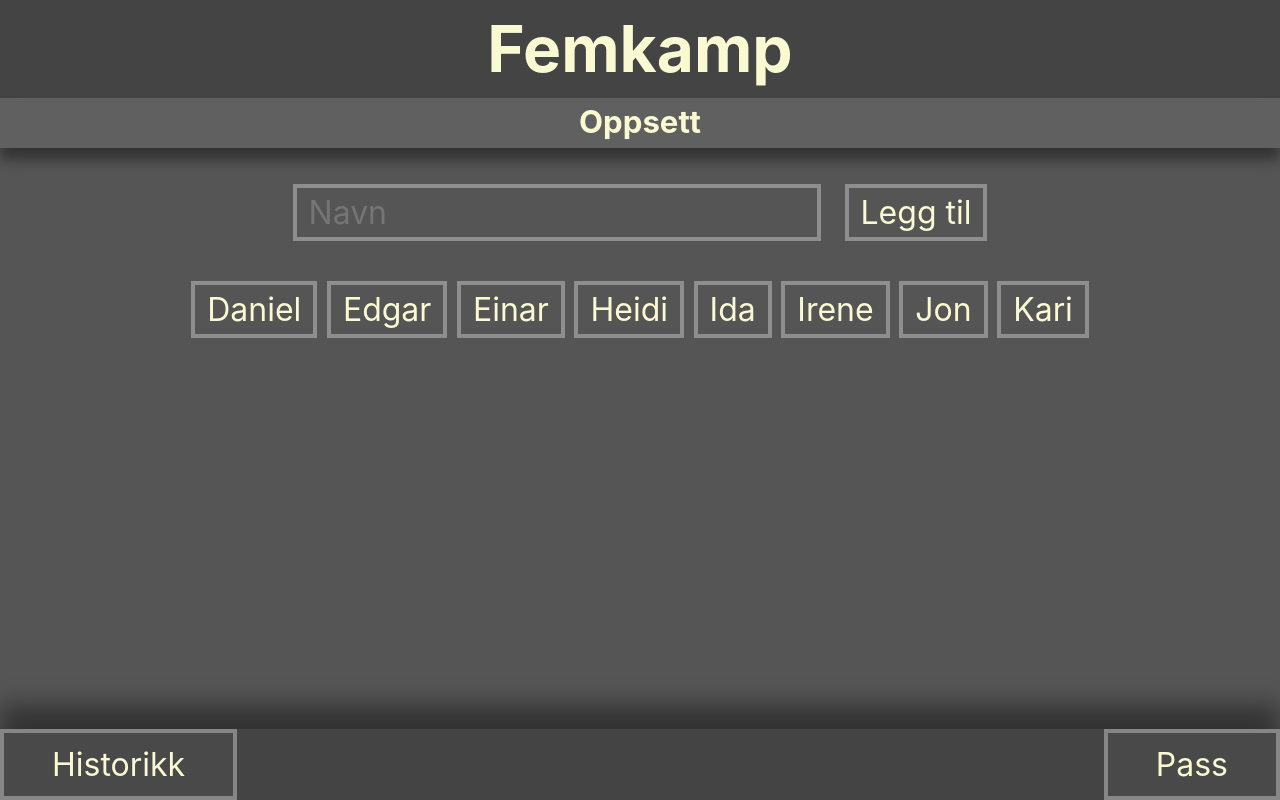
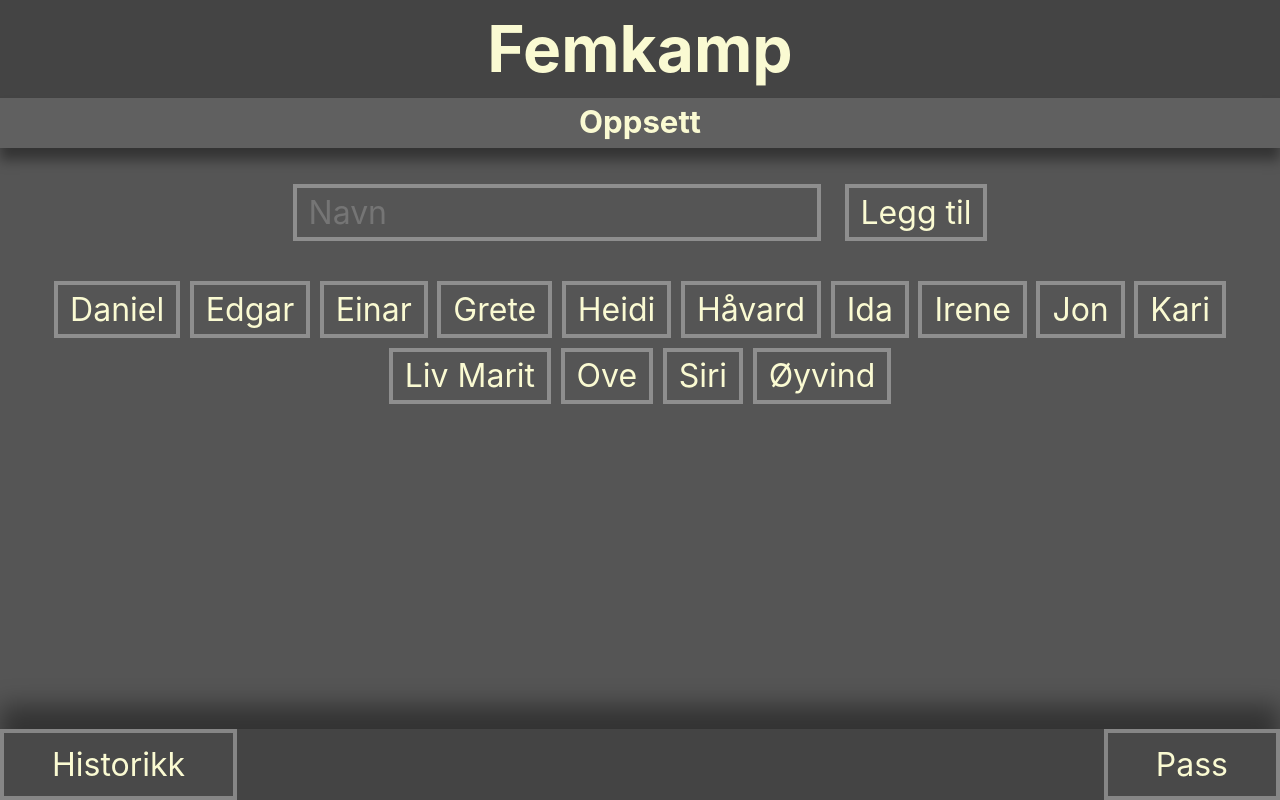
Before and after one commit to winsvold/femkamp, a React (Create React App) app: page / in a window 1280 px wide. Built offline with nearby package versions, Linux system fonts and the light colour scheme; a web font is replaced by a local one.

Commit message:
legger til usualsuspects

```diff
--- a/src/App/Runder/Setup.tsx
+++ b/src/App/Runder/Setup.tsx
@@ -32,7 +32,22 @@ const UsualSuspectsStyling = styled.div`
     }
 `;
 
-const usualSuspects = ['Heidi', 'Jon', 'Ida', 'Daniel', 'Edgar', 'Kari', 'Irene', 'Einar'].sort();
+const usualSuspects = [
+    'Heidi',
+    'Jon',
+    'Ida',
+    'Daniel',
+    'Edgar',
+    'Kari',
+    'Irene',
+    'Einar',
+    'Grete',
+    'Liv Marit',
+    'Ove',
+    'Siri',
+    'Håvard',
+    'Øyvind',
+].sort();
 
 function Setup() {
     const context = useContext(GameContext);
```
